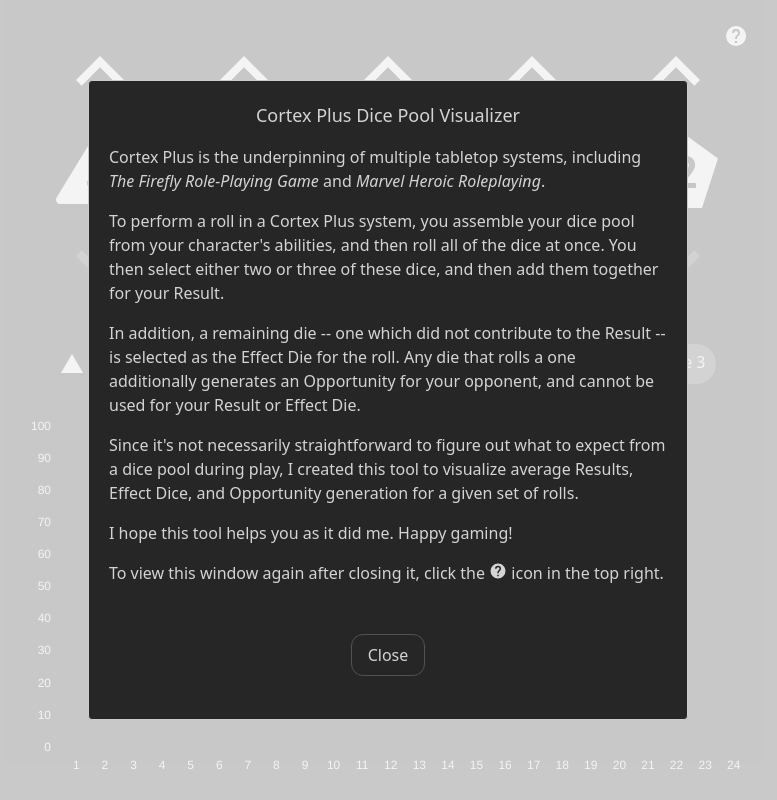
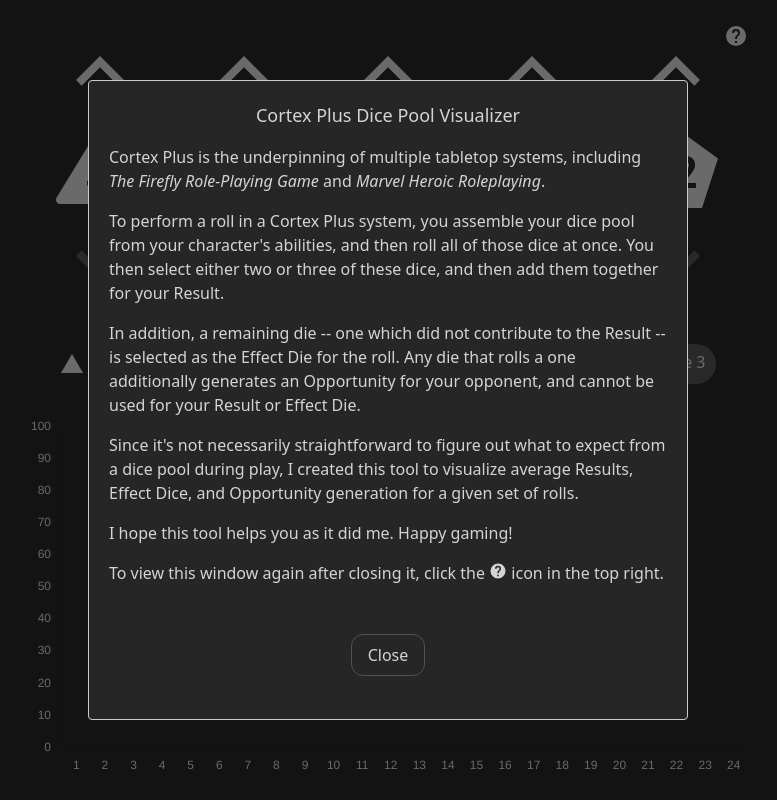
Before and after one commit to emoutrey/MarvelHeroicDicePoolVisualizer, a React (Vite) app: page / in a window 1280 px wide. Shown: the whole page, without its empty margins (252-1029 px from the left). Built offline with nearby package versions, Linux system fonts and the light colour scheme.

Commit message:
Change modal overlay + some cleanup

```diff
--- a/src/NewUserModal.tsx
+++ b/src/NewUserModal.tsx
@@ -4,6 +4,9 @@
 import { mdiHelpCircle } from '@mdi/js';
 
 const customStyles = {
+    overlay: {
+        backgroundColor: 'rgba(0, 0, 0, 0.5)'
+    },
     content: {
         backgroundColor: colors.neutral[800],
         minWidth: '480px',
@@ -28,24 +31,25 @@
 function NewUserModal(props: Props) {
     const { modalOpen, modalSetOpenFunction } = props;
 
-    //make modal fade in and out
+    //TODO: make modal fade in and out
+    //The documented way to do this is not ideal
 
-    //TODO fix "React-Modal: Cannot register modal instance that's already open"
+    //TODO: fix "React-Modal: Cannot register modal instance that's already open"
     Modal.setAppElement('#root');
 
     return (
         <Modal
+            style={customStyles}
             isOpen={modalOpen}
-            style={customStyles}
+            onRequestClose={() => modalSetOpenFunction(false)}
+            shouldCloseOnOverlayClick={true}
             onAfterClose={setCookie}
-            contentLabel={'aria'}
-            shouldCloseOnOverlayClick={true}
-            onRequestClose={() => modalSetOpenFunction(false)}
+            contentLabel={'aria-goes-here-later'}
         >
             <div className='h-4/5 overflow-y-auto pt-5 px-5'>
                 <h1 className='mb-4 text-center text-lg'>Cortex Plus Dice Pool Visualizer</h1>
                 <p className='mb-4'>Cortex Plus is the underpinning of multiple tabletop systems, including <i>The Firefly Role-Playing Game</i> and <i>Marvel Heroic Roleplaying</i>.</p>
-                <p className='mb-4'>To perform a roll in a Cortex Plus system, you assemble your dice pool from your character's abilities, and then roll all of the dice at once. You then select either two or three of these dice, and then add them together for your Result.</p>
+                <p className='mb-4'>To perform a roll in a Cortex Plus system, you assemble your dice pool from your character's abilities, and then roll all of those dice at once. You then select either two or three of these dice, and then add them together for your Result.</p>
                 <p className='mb-4'>In addition, a remaining die -- one which did not contribute to the Result -- is selected as the Effect Die for the roll. Any die that rolls a one additionally generates an Opportunity for your opponent, and cannot be used for your Result or Effect Die.</p>
                 <p className='mb-4'>Since it's not necessarily straightforward to figure out what to expect from a dice pool during play, I created this tool to visualize average Results, Effect Dice, and Opportunity generation for a given set of rolls.</p>
                 <p className='mb-4'>I hope this tool helps you as it did me. Happy gaming!</p>
```
Lines whose indentation alone changed are shown as unchanged.
